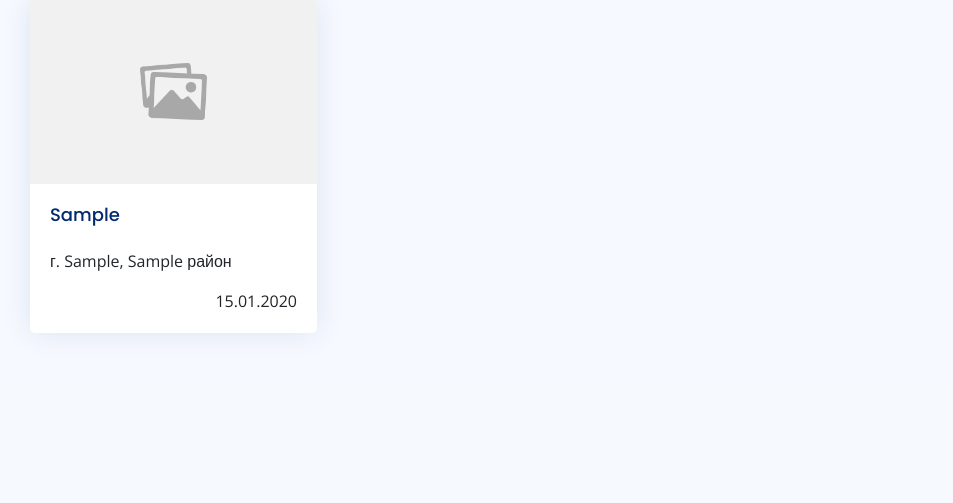
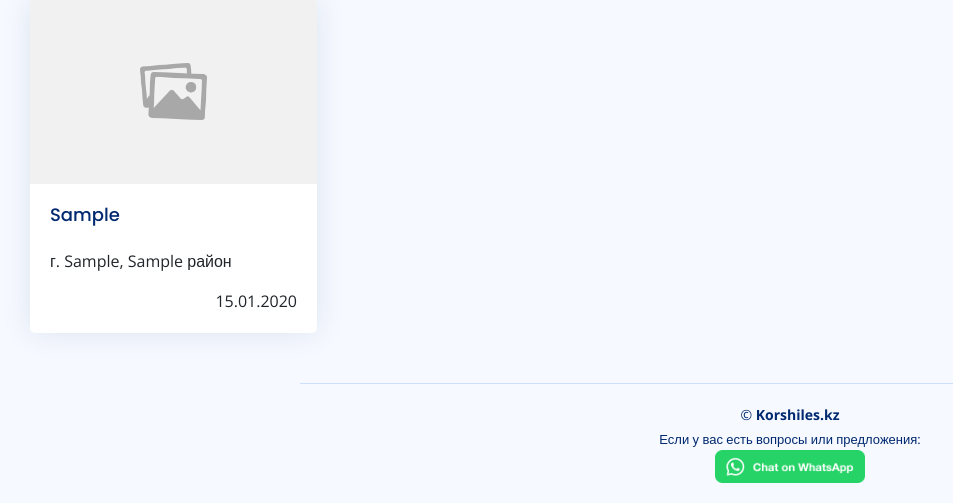
Before and after one commit to isazhan/korshiles, a Django app: page / in a window 1280 px wide. Shown: the part 761-1264 px from the top of the page, without its empty margins (0-953 px from the left). Before the commit the page ends 1069 px from the top, so only its background shows below. Run offline with Django 4.2, Linux system fonts and the light colour scheme; tables that the repository leaves empty hold one stand-in row (values such as "Sample post"); a database or web service that is not in the repository returns one stand-in record (values such as "Sample title"); parts of the project's set-up code (start-up, migrations or seed data) failed here and were passed over.

Commit message:
footer added

```diff
--- a/templates/base/base-cabinet.html
+++ b/templates/base/base-cabinet.html
@@ -56,6 +56,8 @@
     {% block content %}
     {% endblock content %}
 
+    {% include '../include/footer.html' %}
+
     <!-- Bootstrap 5 -->
     <script src="https://cdn.jsdelivr.net/npm/bootstrap@5.3.3/dist/js/bootstrap.bundle.min.js"></script>
 
--- a/templates/base/base-index.html
+++ b/templates/base/base-index.html
@@ -55,6 +55,8 @@
     {% block content %}
     {% endblock content %}
 
+    {% include '../include/footer.html' %}
+
     <!-- Bootstrap 5 -->
     <script src="https://cdn.jsdelivr.net/npm/bootstrap@5.3.3/dist/js/bootstrap.bundle.min.js"></script>
 
--- /dev/null
+++ b/templates/include/footer.html
@@ -0,0 +1,10 @@
+<footer id="footer" class="footer">
+    <div class="copyright">
+      &copy; <strong><span>Korshiles.kz</span></strong>
+    </div>
+    <div class="credits">
+      Если у вас есть вопросы или предложения:
+      <br>
+      <a aria-label="Chat on WhatsApp" href="https://wa.me/77474232744"><img alt="Chat on WhatsApp" width="150" src="/static/img/WhatsAppButtonGreenSmall.png"/></a>
+    </div>
+</footer>
```
Also changed, not shown: static/img/WhatsAppButtonGreenSmall.png (added).
